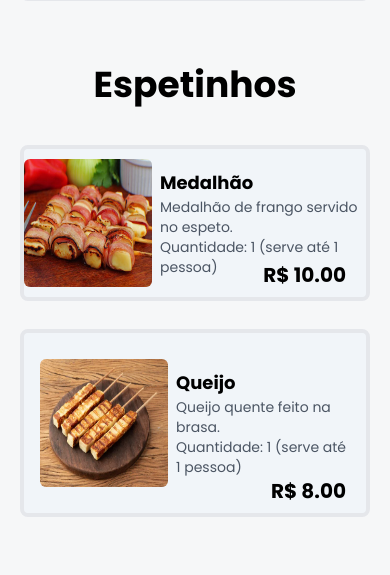
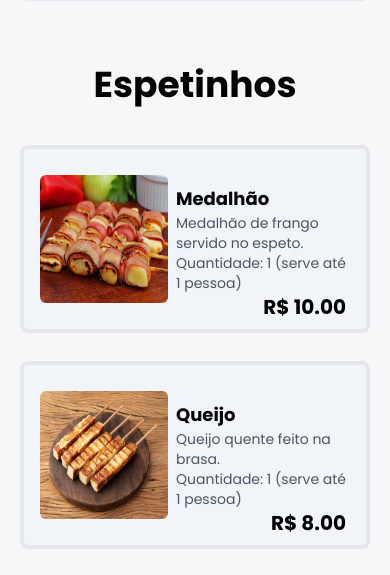
Before and after one commit to kazonhavel1/cardapio_digital, a website: page index.html in a window 390 px wide. Shown: the part 1247-1822 px from the top of the page. Drawn offline with nearby package versions, Linux system fonts and the light colour scheme; some packages are replaced by stand-ins of ours; files that its build step writes are made by us from their sources; a script that the page names is missing.

Commit message:
ajuste medalhao

```diff
--- a/index.html
+++ b/index.html
@@ -98,7 +98,7 @@
 <!-- Grid Espetinhos -->
 <main id="espetinhos" class="grid grid-cols-1 p-4 md:grid-cols-2 lg:grid-cols-3 gap-7 md:gap-10 mx-auto max-w-7x1 px-5 mb-16">
     <!-- Item 1 -->
-    <div class="flex relative gap-2 border-solid border-4 rounded-lg hover:scale-110 duration-200 bg-slate-100 items-center md:p-3 lg:p-5" onclick="mostrarAlerta()">
+    <div class="flex relative gap-2 border-solid border-4 p-4 rounded-lg hover:scale-110 duration-200 bg-slate-100 items-center md:md:p-3 lg:p-5" onclick="mostrarAlerta()">
         <img src="./utils/medalhao.jpg" alt="Medalhão" class="w-32 h-32 rounded-md hover:scale-110 duration-200">
         <div class="flex-grow py-5">
             <p class="font-bold text-lg">Medalhão</p>
```
